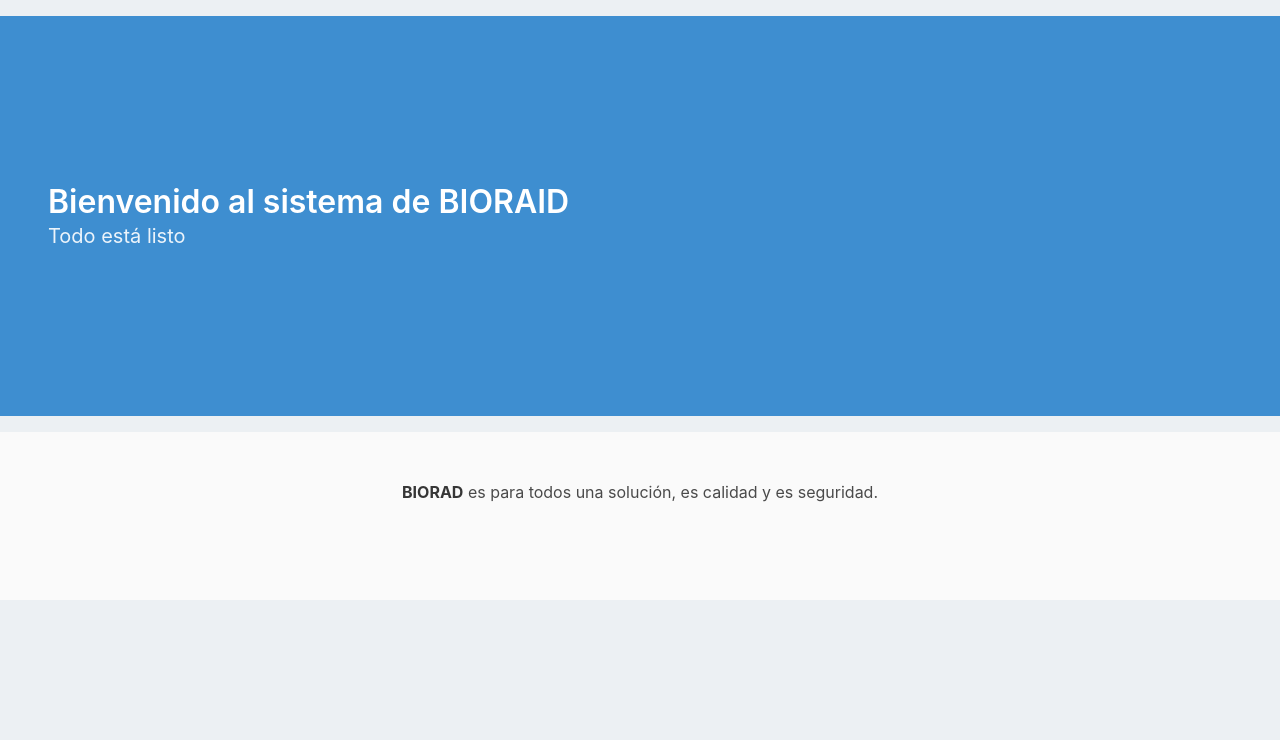
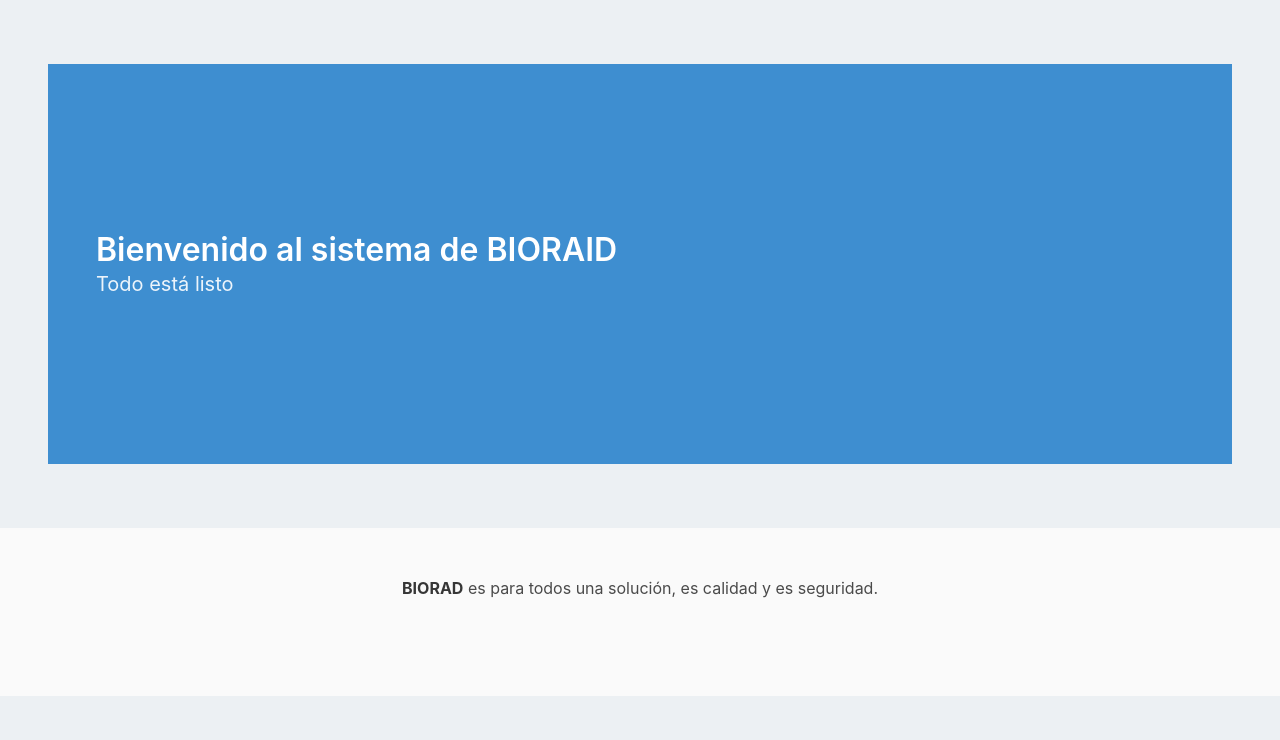
Before and after one commit to joseaguilar2001/Project_Final_SW, a PHP site: page / in a window 1280 px wide. Shown: the part 60-800 px from the top of the page. Run offline with PHP 8.4, Linux system fonts and the light colour scheme; the visitor is signed in with stand-in values (Sample User, id 1); some libraries are stand-ins or nearby versions.

Commit message:
optimización

```diff
--- a/Views/template.php
+++ b/Views/template.php
@@ -110,34 +110,6 @@ error_reporting(0);
                     Contactos
                   </a>
             <?php endif ?>
-<!--             <?php if($_SESSION['Rol'] == "01"): ?>
-              <a class="navbar-item" href="index.php?controller=usuario&action=home">Usuarios</a>
-              <a class="navbar-item" href="index.php?controller=rol&action=home">Roles de usuario</a>
-              <a class="navbar-item" href="index.php?controller=autorizaciones&action=home">Autorizaciones</a>
-              <a class="navbar-item" href="index.php?controller=areas&action=home">Areas</a>
-              <a class="navbar-item" href="index.php?controller=productos&action=home">Productos</a>
-              <a class="navbar-item" href="index.php?controller=abastecimientos&action=home">Abastecimientos</a>
-              <a class="navbar-item" href="index.php?controller=solicitudes&action=home">Solicitudes</a>
-              <a class="navbar-item" href="index.php?controller=proveedores&action=home">Proveedores</a>
-              <a class="navbar-item" href="index.php?controller=contacto&action=home">Contactos</a>
-              <?php endif?>
-            <?php  if($_SESSION['Rol'] == "02"):?>
-                <a class="navbar-item" href="index.php?controller=usuario&action=dashboard">Abastecimientos</a>
-                <a class="navbar-item" href="index.php?controller=rol&action=dashboard">Contactos</a>
-                <a class="navbar-item" href="index.php?controller=proveedores&action=dashboard">Proveedores</a>
-                <?php endif?>
-
-            <?php if($_SESSION['Rol'] ==  "03"):?>
-                <a class="navbar-item" href="index.php?controller=autorizaciones&action=dashboard">Autorizaciones</a>
-                <a class="navbar-item" href="index.php?controller=areas&action=dashboard">Areas</a>
-                <a class="navbar-item" href="index.php?controller=solicitudes&action=vista">Solicitudes</a>
-                <a class="navbar-item" href="index.php?controller=abastecimientos&action=dashboard">Abastecimientos</a>
-                <?php endif?>
-            <?php if($_SESSION['Rol'] == "04"): ?>
-            <a class="navbar-item" href="index.php?controller=solicitudes&action=dashboard">Solicitudes</a>
-              <a class="navbar-item" href="index.php?controller=productos&action=dashboard">Productos</a>
-              <a class="navbar-item" href="index.php?controller=areas&action=dashboard">Areas</a>
-              <?php endif?> -->
           </div>
         </div>
 
@@ -154,10 +126,11 @@ error_reporting(0);
       </div>
     </div>
       </nav>
-      <div class="">
+      <section class="section">
 
       <?php include_once("./router.php"); ?>
-  </div>
+      </section>
+
   <footer class="footer">
     <div class="content has-text-centered">
       <p>
```
